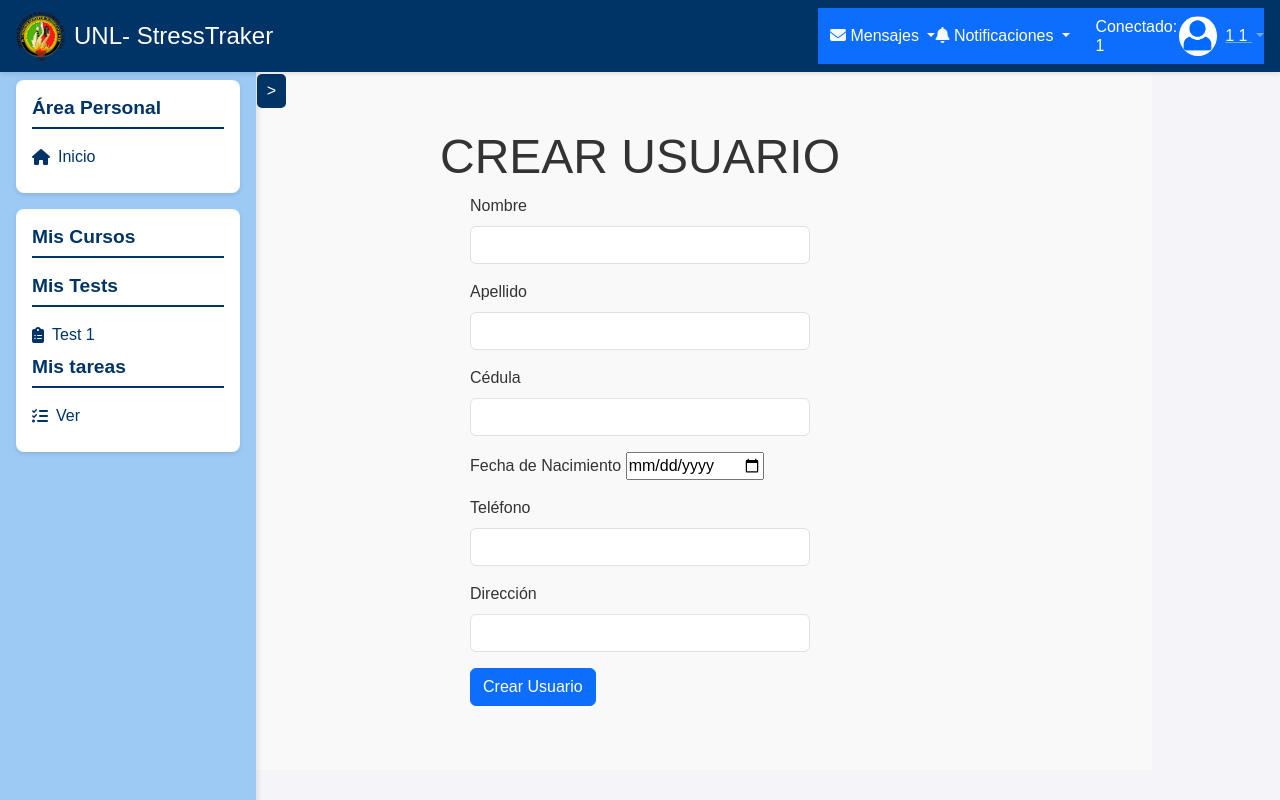
After one commit to DarwinG23/Dise-o-4to, a Flask app: page /administrador/crearUsuario/ver/1/1/1 in a window 1280 px wide. The commit adds this page. Run offline with Flask 3, Linux system fonts and the light colour scheme.

Commit message:
Crear y Modificar Usuarios - Administrador

```diff
--- a/Proyecto/routes/router.py
+++ b/Proyecto/routes/router.py
@@ -718,3 +718,48 @@ def asignarCurso(roles, nombreU, apellidoU):
 def estadisticas():
     # Datos de ejemplo para las estadísticas del estudiante
     return render_template('estadisticas/estadisticasEstudiantes.html')
+
+
+
+#_____________________________________________ADMIN VISTAS - DARWIN S- DRAW_____________________________________________________#
+
+#___________________Crear Usuario_______________________#
+
+@router.route('/administrador/crearUsuario/ver/<roles>/<nombreU>/<apellidoU>', methods=['GET'])
+def crearUsuarioVer(roles, nombreU, apellidoU):
+    return render_template('administrador/crud/crear/crearUsuario.html', roles = roles, nombreU = nombreU, apellidoU = apellidoU)
+
+
+@router.route('/crear_usuario/<roles>/<nombreU>/<apellidoU>', methods=['POST'])
+def crearUsuarioAdmin(roles, nombreU, apellidoU):
+    data = request.form
+    uc = UsuarioControl()
+
+    fecha_objeto = datetime.strptime(data["fechaNacimiento"], "%Y-%m-%d")
+    fecha_formateada = fecha_objeto.strftime("%d/%m/%Y")
+    fecha_formateada = str(fecha_formateada)
+
+    #print(fecha_formateada)
+    #fecha_formateada = str(fecha_formateada)
+    #fecha_formateada = "08/08/2004"
+    #print(type(fecha_formateada))
+    uc.crearUsuario(data["nombre"], data["apellido"], data["ci"], fecha_formateada, data["telefono"], data["direccion"])
+    return redirect(url_for('router.gestionar_usuarios', roles = roles, nombreU = nombreU, apellidoU = apellidoU))
+
+#___________________Modificar Usuario_______________________#
+
+@router.route('/administrador/modificarUsuario/ver/<roles>/<nombreU>/<apellidoU>/<pos>', methods=['GET'])
+def modificarCuentaVer(pos, roles, nombreU, apellidoU):
+    uc = UsuarioControl()
+    editarUsuario = uc._list().binary_search_models(int(pos), "_id")
+    return render_template('administrador/crud/editar/editarUsuario.html', data=editarUsuario, roles = roles, nombreU = nombreU, apellidoU = apellidoU)
+
+@router.route('/modificar_usuario/<roles>/<nombreU>/<apellidoU>', methods=['POST'])
+def modificarUsuarioAdmin(roles, nombreU, apellidoU):
+    data = request.form
+    uc = UsuarioControl()
+    fecha_objeto = datetime.strptime(data["fechaNacimiento"], "%Y-%m-%d")
+    fecha_formateada = fecha_objeto.strftime("%d/%m/%Y")
+    fecha_formateada = str(fecha_formateada)
+    uc.modificarUsuario(data["id"], data["nombre"], data["apellido"], data["ci"], fecha_formateada, data["telefono"], data["direccion"])
+    return redirect(url_for('router.gestionar_usuarios', roles = roles, nombreU = nombreU, apellidoU = apellidoU))
--- /dev/null
+++ b/Proyecto/templates/administrador/crud/crear/crearUsuario.html
@@ -0,0 +1,37 @@
+{% extends 'estudiante/estudianteInicio.html' %}
+{% block content %}
+<div class="text-center">
+    <h2 class="display-5">CREAR USUARIO</h2>
+</div>
+<div class="row justify-content-center">
+    <div class="col-md-6">
+        <form action="/crear_usuario/{{roles}}/{{nombreU}}/{{apellidoU}}" method="POST">
+            <div class="mb-3">
+                <label for="nombre" class="form-label">Nombre</label>
+                <input type="text" class="form-control" id="nombre" name="nombre" required>
+            </div>
+            <div class="mb-3">
+                <label for="apellido" class="form-label">Apellido</label>
+                <input type="text" class="form-control" id="apellido" name="apellido" required>
+            </div>
+            <div class="mb-3">
+                <label for="ci" class="form-label">Cédula</label>
+                <input type="text" class="form-control" id="ci" name="ci" required>
+            </div>
+            <div class="mb-3">
+                <label for="fechaNacimiento">Fecha de Nacimiento</label>
+                <input type="date" id="fechaNacimiento" name="fechaNacimiento" required>
+            </div>
+            <div class="mb-3">
+                <label for="telefono" class="form-label">Teléfono</label>
+                <input type="text" class="form-control" id="telefono" name="telefono" required>
+            </div>
+            <div class="mb-3">
+                <label for="direccion" class="form-label">Dirección</label>
+                <input type="text" class="form-control" id="direccion" name="direccion" required>
+            </div>
+            <button type="submit" class="btn btn-primary">Crear Usuario</button>
+        </form>
+    </div>
+</div>
+{% endblock %}
```
Also changed, not shown: Proyecto/controls/tda/usuarioControl.py (+9 -0 lines), Proyecto/templates/administrador/crud/editar/editarUsuario.html (added, +38 -0 lines), Proyecto/templates/administrador/crud/listaUsuario.html (+13 -4 lines), Proyecto/views/main.py (+6 -6 lines).
